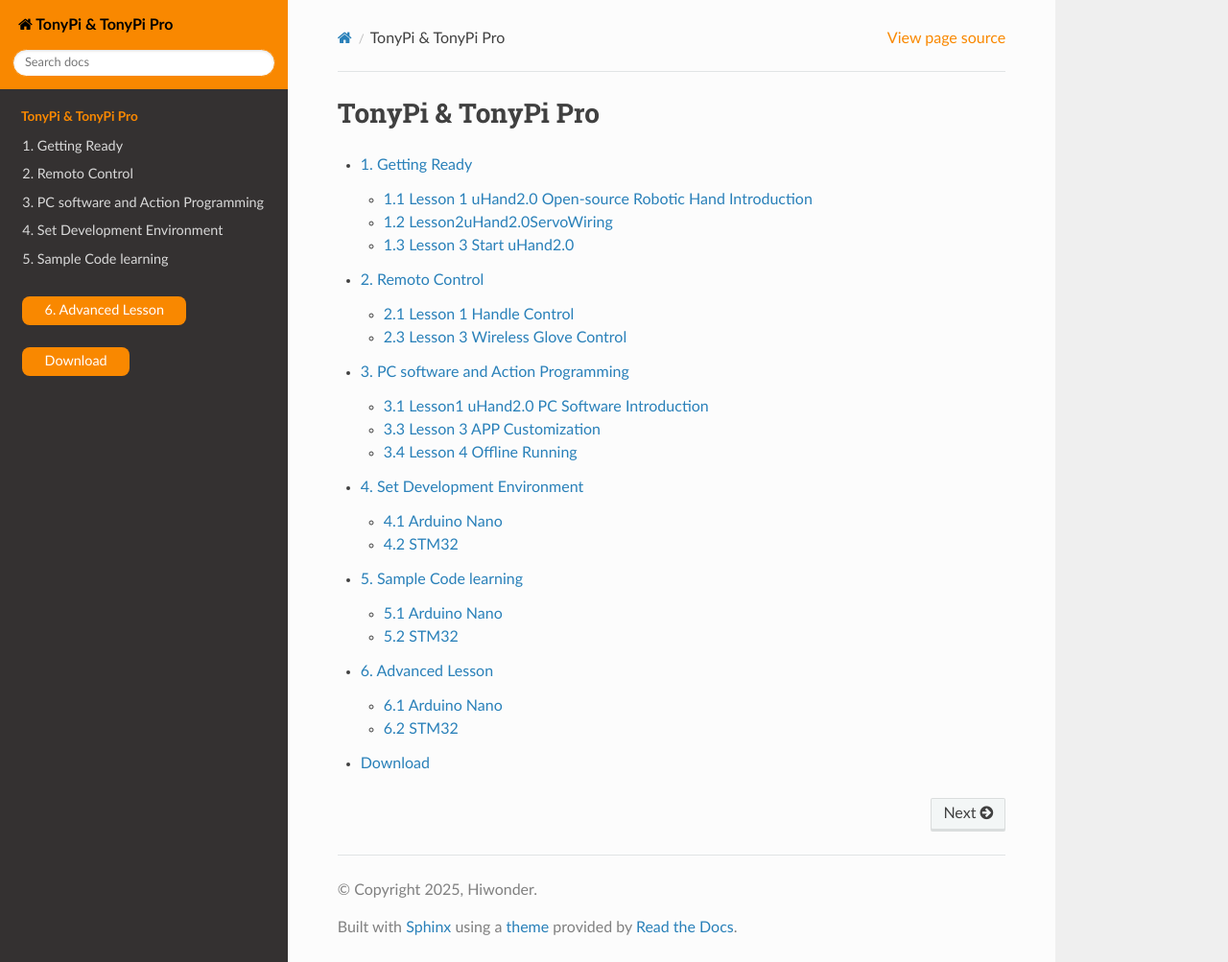
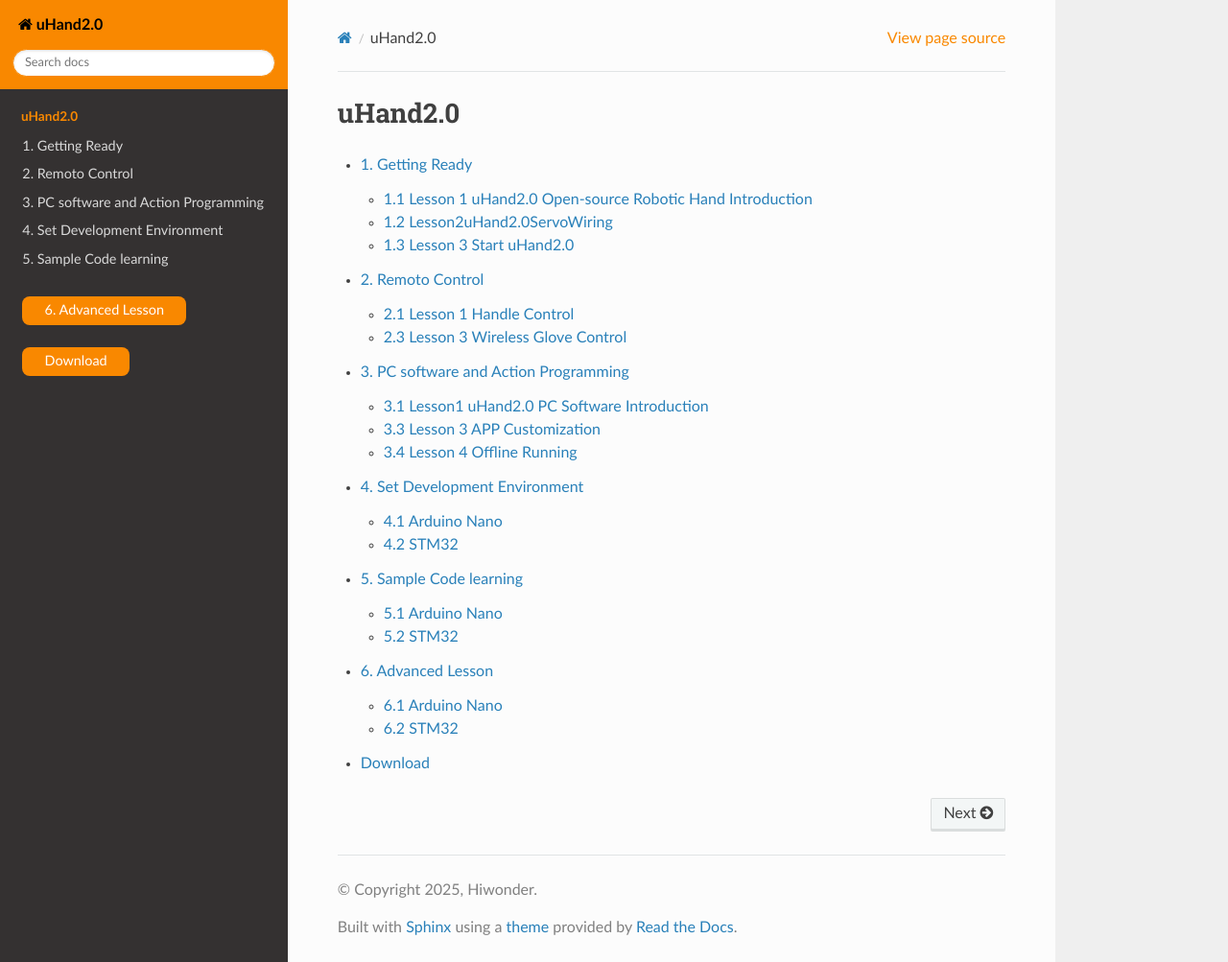
Before and after one commit to Hiwonder-docs/uHand2.0, a Sphinx documentation site: the page built from source/index.rst, in a window 1280 px wide and 1003 px high. Shown: the whole window at 96% size. Built offline with Sphinx 7.4.7 and the Read the Docs theme 3.1.0, drawn with Linux system fonts in a browser that asks for light colours.

Commit message:
内容修改

```diff
--- a/source/conf.py
+++ b/source/conf.py
@@ -84,7 +84,7 @@
 def setup(app):
     app.connect("source-read", replace_gfm_callouts)
 
-project = 'TonyPi & TonyPi Pro'
+project = 'uHand2.0'
 copyright = '2025, Hiwonder'
 author = 'Hiwonder'
 release = 'v2.0'
--- a/source/index.rst
+++ b/source/index.rst
@@ -1,15 +1,15 @@
-.. TonyPi & TonyPi Pro documentation master file, created by
+.. uHand2.0 Pro documentation master file, created by
    sphinx-quickstart on Thu Jul 25 14:39:47 2024.
    You can adapt this file completely to your liking, but it should at least
    contain the root `toctree` directive.
 
 ============
-TonyPi & TonyPi Pro
+uHand2.0
 ============
 
 .. toctree::
    :maxdepth: 2
-   :caption: TonyPi & TonyPi Pro
+   :caption: uHand2.0
 
    docs/1.Getting_Ready.md
    docs/2.Remoto_Control.md
```
